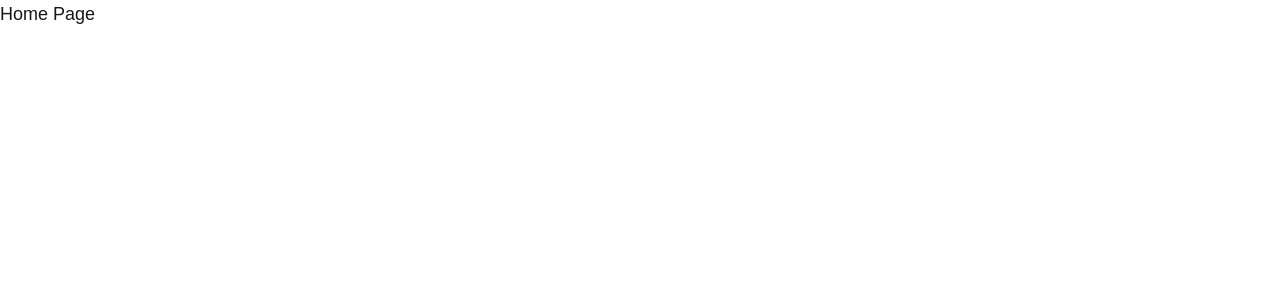
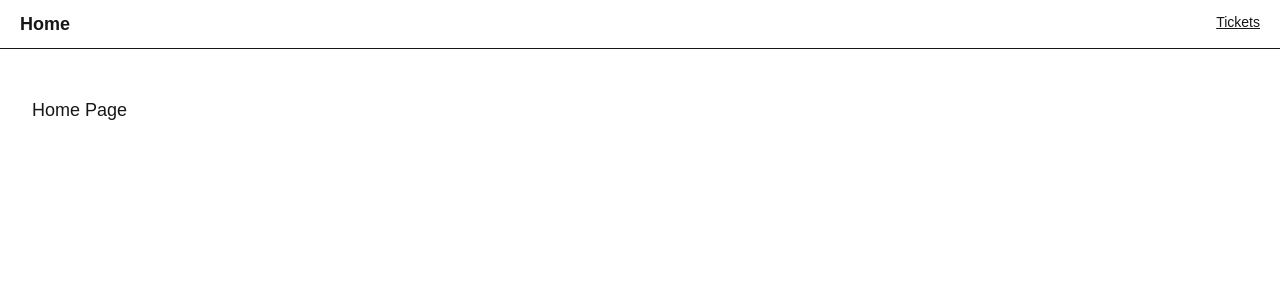
Before and after one commit to caiowrocha/the-road-to-next, a Next.js app: page / in a window 1280 px wide. Shown: the top 300 px of the page. Built offline with nearby package versions, Linux system fonts and the light colour scheme.

Commit message:
feature: add styles to root layout

```diff
--- a/src/app/layout.tsx
+++ b/src/app/layout.tsx
@@ -1,6 +1,8 @@
 import "./globals.css";
 import type { Metadata } from "next";
 import { Geist, Geist_Mono } from "next/font/google";
+import Link from "next/link";
+import { homePath, ticketsPath } from "@/paths";
 
 const geistSans = Geist({
   variable: "--font-geist-sans",
@@ -27,7 +29,28 @@
       <body
         className={`${geistSans.variable} ${geistMono.variable} antialiased`}
       >
-        {children}
+        <nav className="supports-backdrop-blur:bg-background/60
+            fixed left-0 right-0 top-0 z-20
+            border-b bg-background/95 backdrop-blur
+            w-full flex py-2.5 px-5 justify-between">
+          <div>
+            <Link href={homePath()} className="text-lg font-bold">
+              Home
+            </Link>
+          </div>
+          <div>
+            <Link href={ticketsPath()} className="text-sm underline">
+              Tickets
+            </Link>
+          </div>
+        </nav>
+        <main className="min-h-screen flex-1
+            overflow-y-auto overflow-x-hidden
+            py-24 px-8
+            bg-secondary/20
+            flex flex-col">
+          {children}
+        </main>
       </body>
     </html>
   );
--- a/src/paths.ts
+++ b/src/paths.ts
@@ -1,2 +1,3 @@
+export const homePath = () => "/"
 export const ticketsPath = () => "/tickets"
 export const ticketPath = (ticketId: string) => `/tickets/${ticketId}`
```
